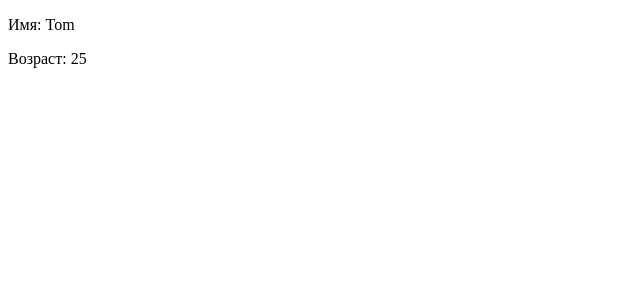
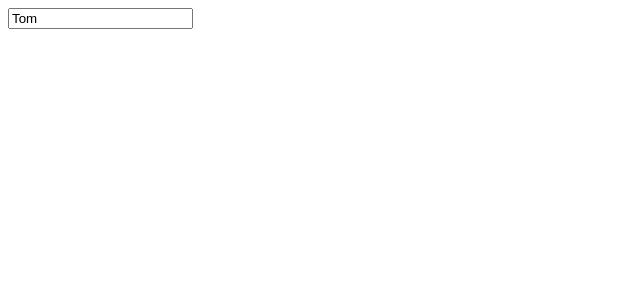
Before and after one commit to VSMinenko/metanit, an Angular app: page / in a window 1280 px wide. Shown: the top 300 px of the page, without its empty margins (0-640 px from the left). Built offline with nearby package versions, Linux system fonts and the light colour scheme.

Commit message:
Binding element properties html

```diff
--- a/src/app/app.component.html
+++ b/src/app/app.component.html
@@ -1,2 +1 @@
-<p>Имя: {{ name }}</p>
-<p>Возраст: {{ age }}</p>
+<input type="text" [value]="name" />
--- a/src/app/app.component.ts
+++ b/src/app/app.component.ts
@@ -8,5 +8,4 @@ import { Component } from '@angular/core';
 export class AppComponent {
   title = 'metanit';
   name = 'Tom';
-  age = 25;
 }
```
